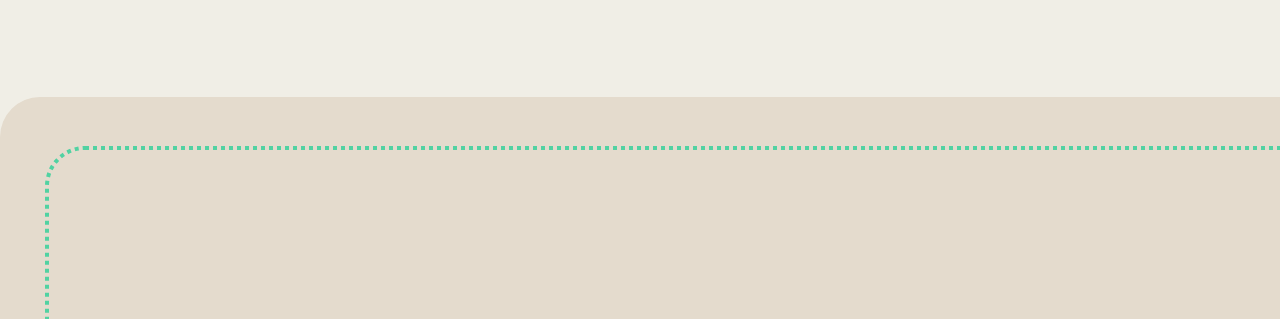
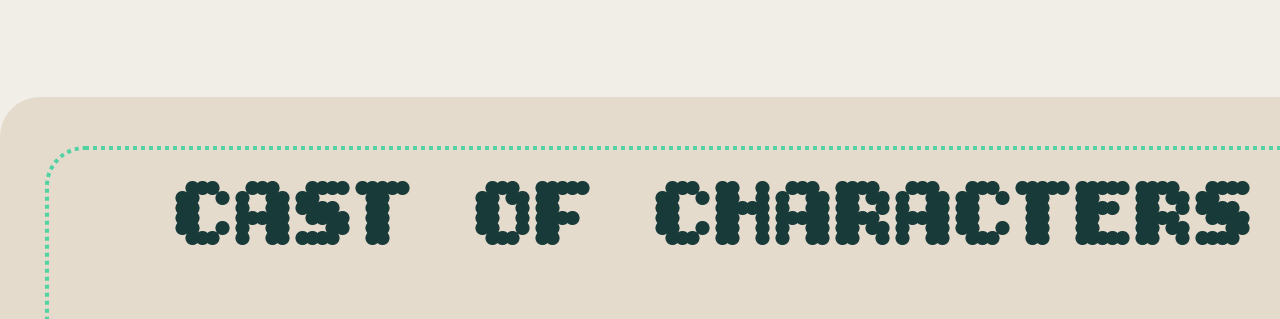
Before and after one commit to hsk-2004/Hlty.care_LandingPage, a Next.js app: page /character in a window 1280 px wide. Shown: the part 1460-1779 px from the top of the page. Built offline with nearby package versions, Linux system fonts and the light colour scheme; a web font is replaced by a local one.

Commit message:
added items

```diff
--- a/components/sections/character/CharacterSection.tsx
+++ b/components/sections/character/CharacterSection.tsx
@@ -112,6 +112,9 @@ const CharacterSection = () => {
     <section className="h-[4167px] bg-[#E4DBCD] w-[95%] lg:w-[1435px] mx-auto rounded-[40px] mt-12 mb-12 flex flex-col items-center p-4 md:p-8 overflow-hidden" id="character-section">
         {/* Character Cards Container */}
         <div className="relative w-full max-w-[1345px] mx-auto min-h-[4069px]">
+          <h1 className="font-bitcount text-[60px] lg:text-[100px] text-[#183A39] leading-none mb-8 lg:mb-12 pt-10 relative z-20 text-center uppercase">
+            Cast of Characters
+          </h1>
           {/* Main Background Image (Dashed Box) */}
           <div className="absolute inset-0 z-0">
             <Image
--- a/tailwind.config.ts
+++ b/tailwind.config.ts
@@ -25,6 +25,7 @@ const config: Config = {
                 haptikRotalic: ["'GT Haptik Medium Rotalic'", "sans-serif"],
                 jubilat: ["jubilat", "serif"],
                 bitcountink: ["BitcountGridDouble", "sans-serif"],
+                bitcount: ["BitcountSemiBold", "sans-serif"],
             },
         },
     },
```
